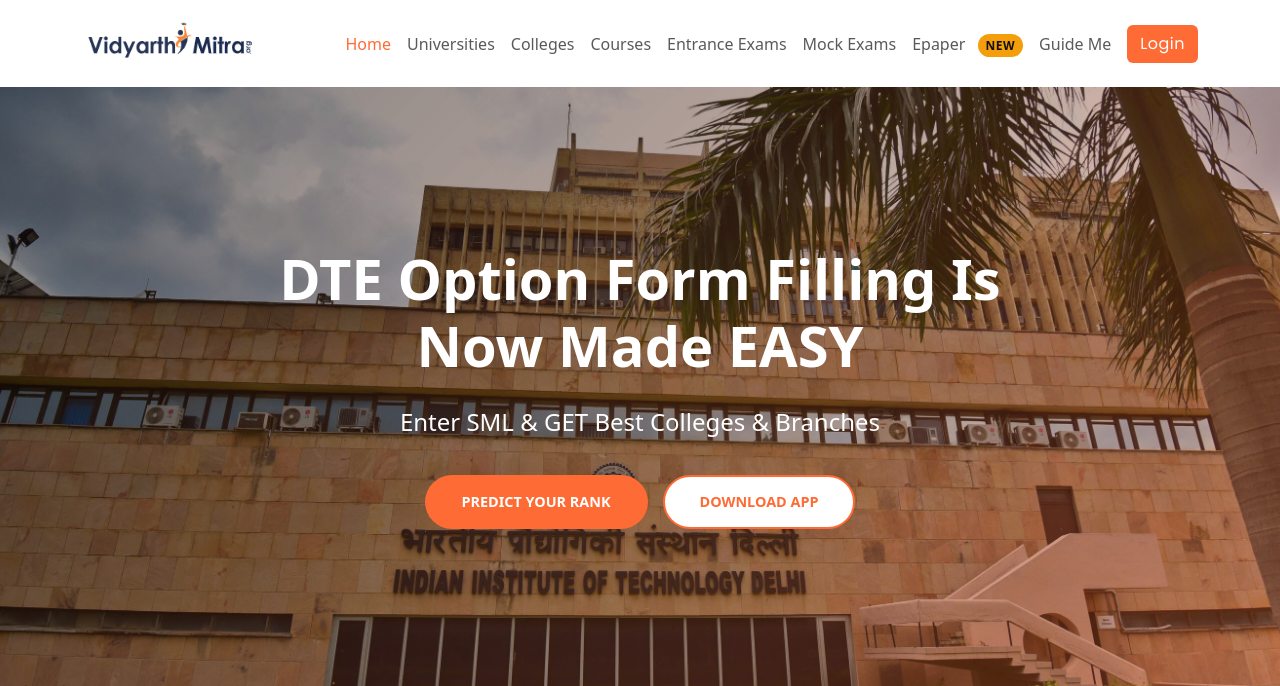
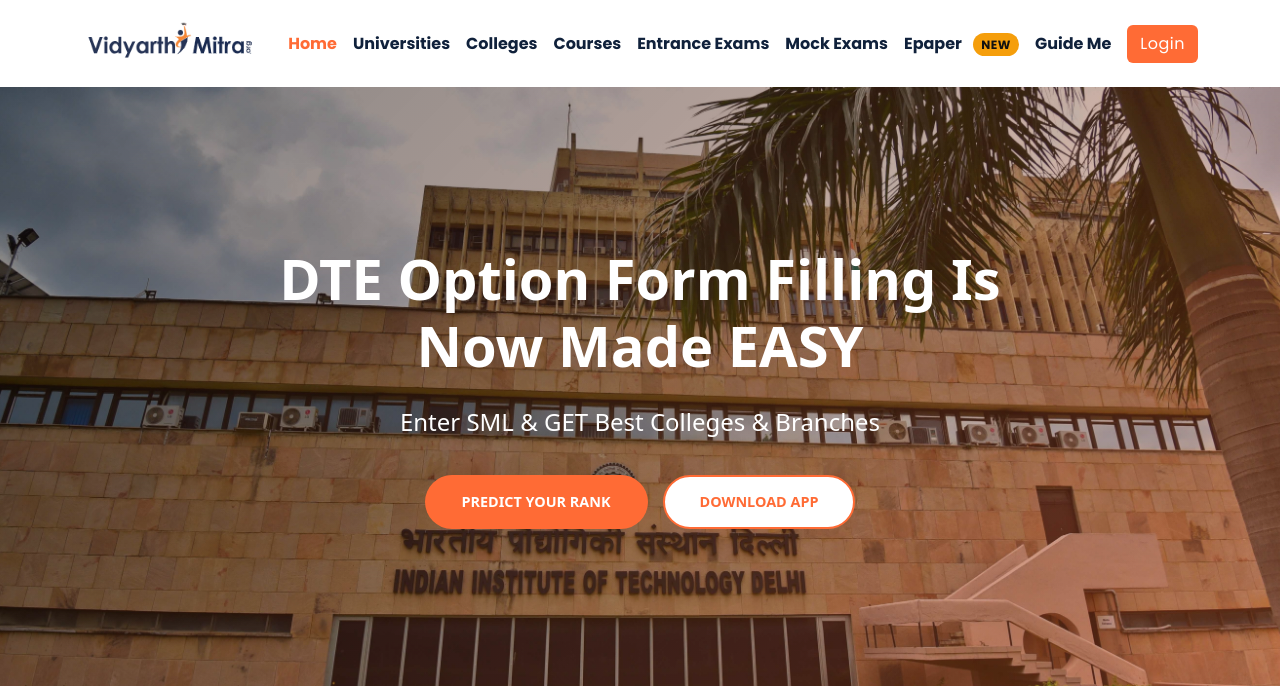
Before and after one commit to Sahilashar21/vm_website, a Flask app: page / in a window 1280 px wide. Shown: the top 686 px of the page. Run offline with Flask 3, Linux system fonts and the light colour scheme; some libraries are stand-ins or nearby versions.

Commit message:
Revert navbar unification, keep homepage and inside pages separate

```diff
--- a/templates/index.html
+++ b/templates/index.html
@@ -738,6 +738,15 @@
             }
         }
     </style>
+</style>
+<style>
+    /* Force homepage navbar links to be bold */
+    header .navbar-nav .nav-link {
+        font-family: 'Poppins', sans-serif !important;
+        font-weight: 700 !important;
+        color: #10213b !important;
+    }
+</style>
 </head>
 <body>
     <header>
```
